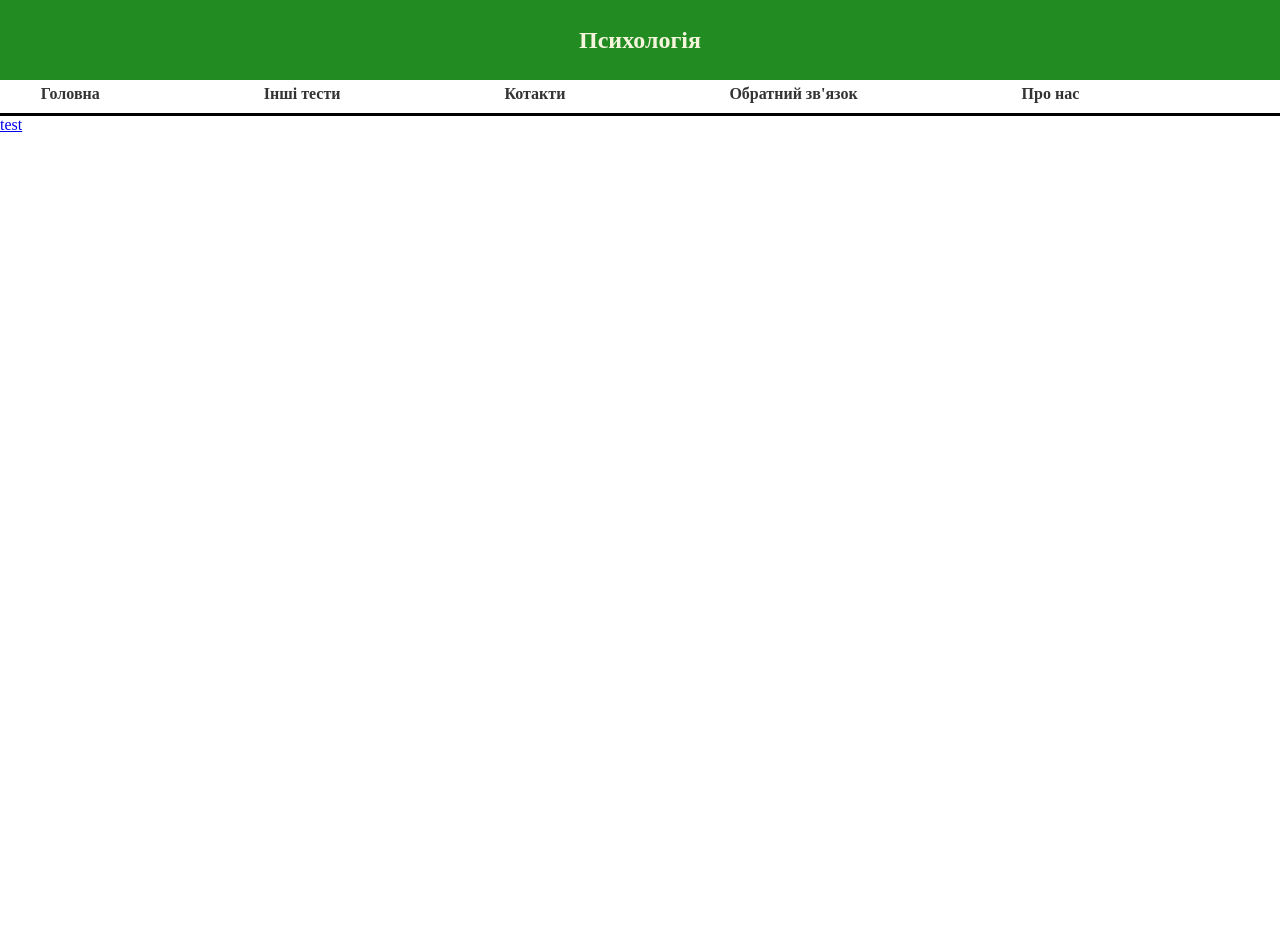
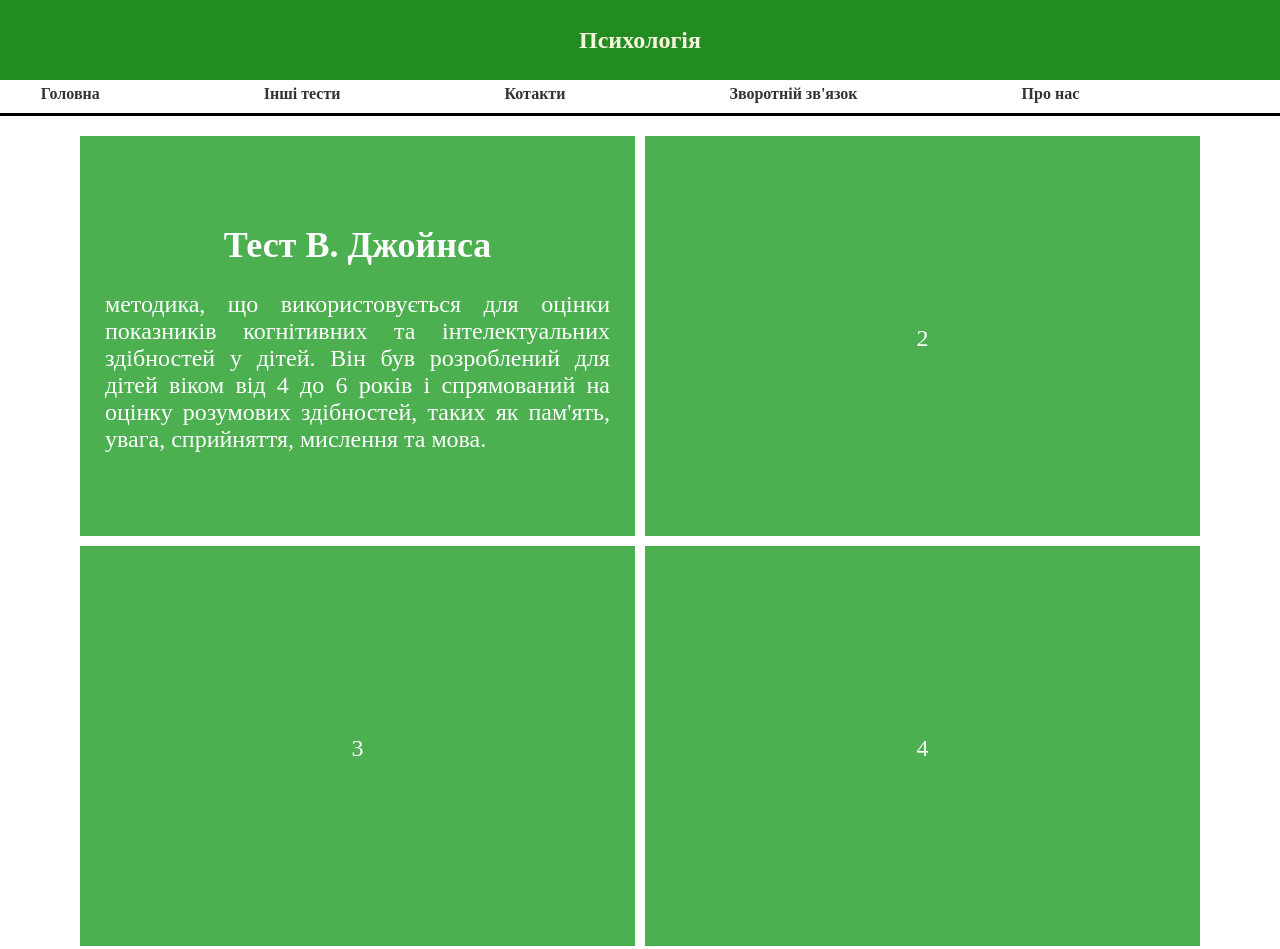
Before and after one commit to SashaPopla/Sashapopla.github.io, a website: page index.html in a window 1280 px wide. Shown: the top 949 px of the page. Before the commit the page ends 800 px from the top, so only its background shows below. Drawn offline with Linux system fonts and the light colour scheme.

```diff
--- a/css/style.css
+++ b/css/style.css
@@ -1,10 +1,15 @@
-*{
+* {
   margin: 0;
   padding: 0;
   box-sizing: border-box;
 }
 
-header{
+a{
+  text-decoration: none;
+  color: white;
+}
+
+header {
   background-color: forestgreen;
   width: 100%;
   height: 80px;
@@ -15,7 +20,7 @@
   align-items: center;
 }
 
-nav{
+nav {
   text-align: center;
   height: 36px;
   width: 100%;
@@ -44,3 +49,38 @@
 .nav-menu a:hover {
   color: #0074d9;
 }
+
+.content {
+  width: 100%;
+  min-height: 250px;
+}
+
+.container {
+  padding: 20px 80px 0px 80px;
+  display: grid;
+  grid-template-columns: repeat(auto-fit, minmax(400px, 1fr));
+  grid-auto-rows: minmax(400px, auto);
+  gap: 10px;
+}
+
+.grid-item {
+  padding: 10px 25px 5px 25px;
+  background-color: #4caf50;
+  border: none;
+  display: flex;
+  flex-direction: column;
+  justify-content: center;
+  align-items: center;
+  color: white;
+  font-size: 24px;
+  transition: 1s all;
+}
+
+.grid-item > p{
+  padding-top: 25px;
+  text-align: justify;
+}
+
+.grid-item:hover{
+  background: linear-gradient(to right, rgba(0, 0, 0, 0.363) 0%, rgb(0, 38, 255) 50%, rgba(0, 0, 0, 0) 100%);
+}
--- a/index.html
+++ b/index.html
@@ -23,14 +23,52 @@
             <li><a href="../index.html">Головна</a></li>
             <li><a href="#">Інші тести</a></li>
             <li><a href="#">Котакти</a></li>
-            <li><a href="#">Обратний зв'язок</a></li>
+            <li><a href="#">Зворотній зв'язок</a></li>
             <li><a href="#">Про нас</a></li>
         </ul>
     </nav>
 
     <section class="content">
         <div class="container">
-            <a href="./html/test.html">test</a>
+
+            <div class="grid-item">
+                <a href="./html/test.html"><h2>Тест В. Джойнса</h2></a>
+
+                <p>
+                    методика, що використовується для оцінки показників когнітивних та інтелектуальних здібностей у дітей. Він був розроблений для дітей віком від 4 до 6 років і спрямований на оцінку розумових здібностей, таких як пам'ять, увага, сприйняття, мислення та мова.
+                </p>
+
+            </div>
+
+            <div class="grid-item">2</div>
+
+            <div class="grid-item">3</div>
+
+            <div class="grid-item">4</div>
+
+            <div class="grid-item">5</div>
+
+            <div class="grid-item">6</div>
+
+            <div class="grid-item">7</div>
+
+            <div class="grid-item">8</div>
+
+            <div class="grid-item">9</div>
+
+            <div class="grid-item">10</div>
+
+            <div class="grid-item">11</div>
+
+            <div class="grid-item">12</div>
+
+            <div class="grid-item">13</div>
+
+            <div class="grid-item">14</div>
+
+            <div class="grid-item">15</div>
+
+            <div class="grid-item">16</div>
         </div>
     </section>
 
```
Lines whose indentation alone changed are shown as unchanged.
